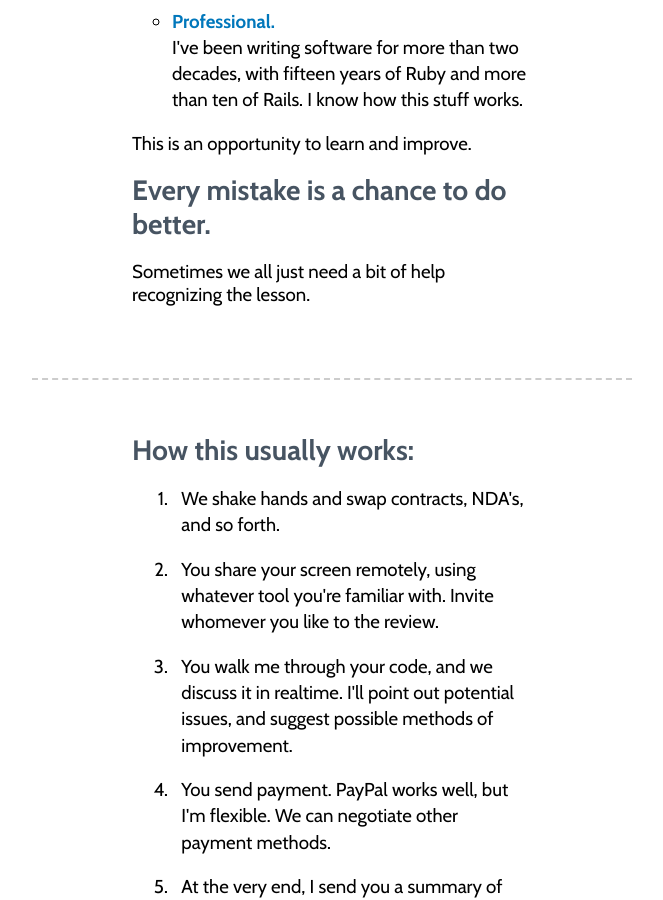
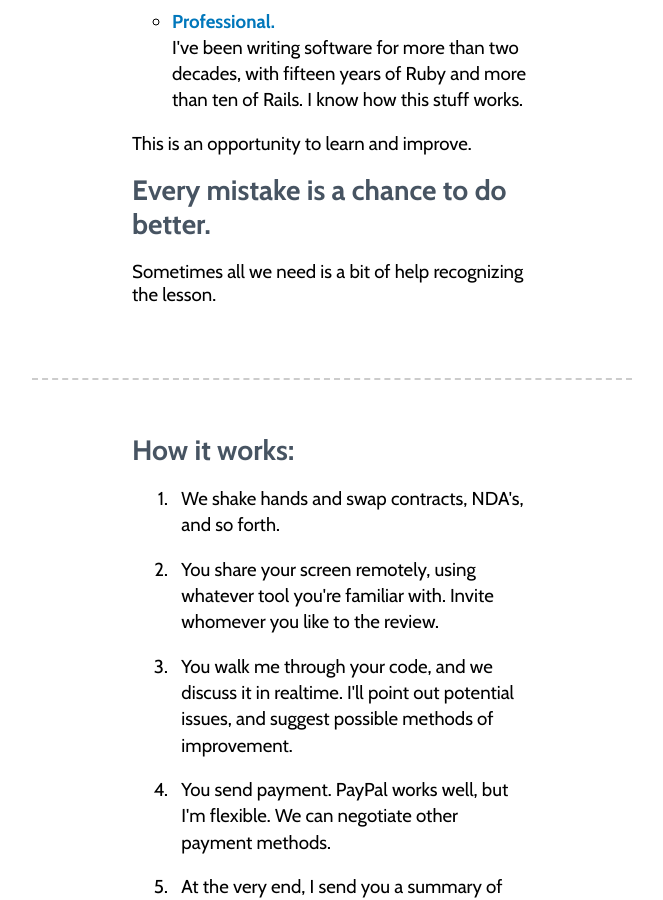
Before and after one commit to jamis/buckblog, a Jekyll site: the page show-me-your-code.html, which Jekyll copies as it is, in a window 1280 px wide and 900 px high, scrolled down 1411 px. Shown: the whole window, without its empty margins (308-971 px from the left). Built offline with Jekyll 4.4.1, drawn with Linux system fonts in a browser that asks for light colours.

Commit message:
wording tweaks

```diff
--- a/show-me-your-code.html
+++ b/show-me-your-code.html
@@ -222,14 +222,14 @@
         </ul>
         <p class="spaceb-n">This is an opportunity to learn and improve.<p>
         <h2>Every mistake is a chance to do better.</h2>
-        <p>Sometimes we all just need
+        <p>Sometimes all we need is
            a bit of help recognizing the lesson.</p>
       </div>
     </div>
 
     <div class="bundle">
       <div class="text">
-        <h2>How this usually works:</h2>
+        <h2>How it works:</h2>
 
         <ol>
           <li>We shake hands and swap contracts, NDA's, and so forth.</li>
```
